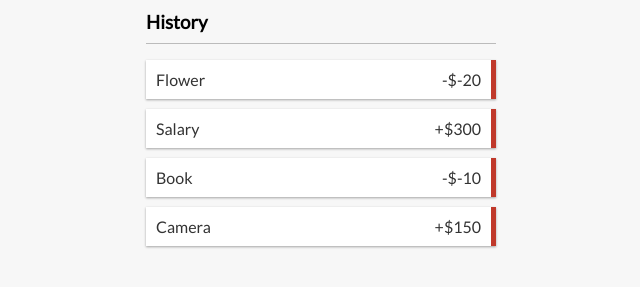
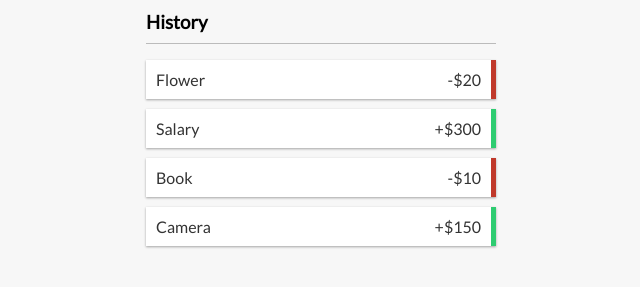
Before and after one commit to kshitijvarshne1/Expense-Tracker-App, a React (Create React App) app: page / in a window 1280 px wide. Shown: the part 191-478 px from the top of the page, without its empty margins (319-959 px from the left). Built offline with nearby package versions, Linux system fonts and the light colour scheme.

Commit message:
add condition for posi and negi

```diff
--- a/src/components/Transaction.js
+++ b/src/components/Transaction.js
@@ -3,10 +3,10 @@ import React from "react";
 export const Transaction = ({ transaction }) => {
   const sign = transaction.amount < 0 ? "-" : "+";
   return (
-    <li className="minus">
-      {transaction.text}{" "}
+    <li className={transaction.amount < 0 ? "minus" : "plus"}>
+      {transaction.text}
       <span>
-        {sign}${transaction.amount}
+        {sign}${Math.abs(transaction.amount)}
       </span>
       <button className="delete-btn">x</button>
     </li>
```
